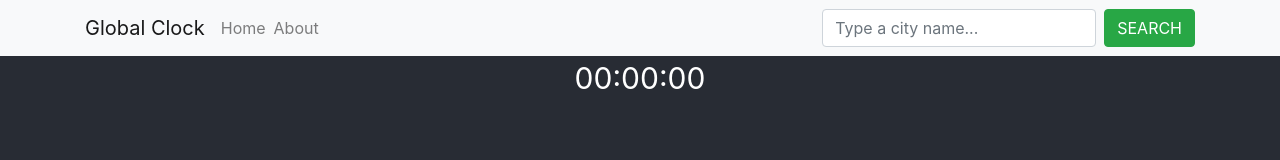
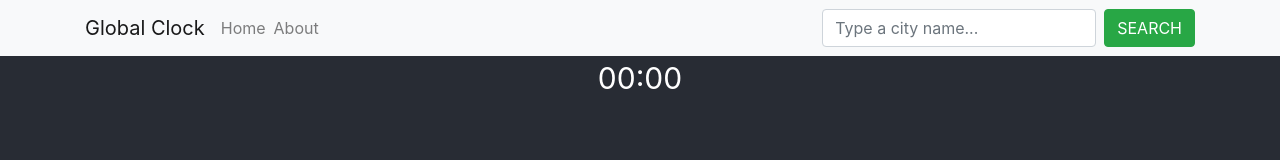
Before and after one commit to souzasmatheus/react-global-clock, a React (Create React App) app: page /#/ in a window 1280 px wide. Shown: the top 160 px of the page. Built offline with nearby package versions, Linux system fonts and the light colour scheme.

Commit message:
Remove 'second' state

```diff
--- a/src/App.js
+++ b/src/App.js
@@ -9,7 +9,6 @@ class App extends Component {
     this.state = {
       hour: '00',
       minute: '00',
-      second: '',
       ampm: ''
     }
 
--- a/src/templates/clock.jsx
+++ b/src/templates/clock.jsx
@@ -1,11 +1,10 @@
 import React from 'react'
 import PropTypes from 'prop-types'
 
-const Clock = ({hour='00', minute='00', second='00', ampm=' '}) => (
+const Clock = ({hour='00', minute='00', ampm=' '}) => (
     <div>
         <span>{hour}:</span>
-        <span>{minute}:</span>
-        <span>{second}</span>
+        <span>{minute}</span>
         <span> </span>
         <span>{ampm}</span>
     </div>
@@ -14,7 +13,6 @@ const Clock = ({hour='00', minute='00', second='00', ampm=' '}) => (
 Clock.propTypes = {
     hour: PropTypes.string,
     minute: PropTypes.string,
-    second: PropTypes.string,
     ampm: PropTypes.string
 }
 
```
